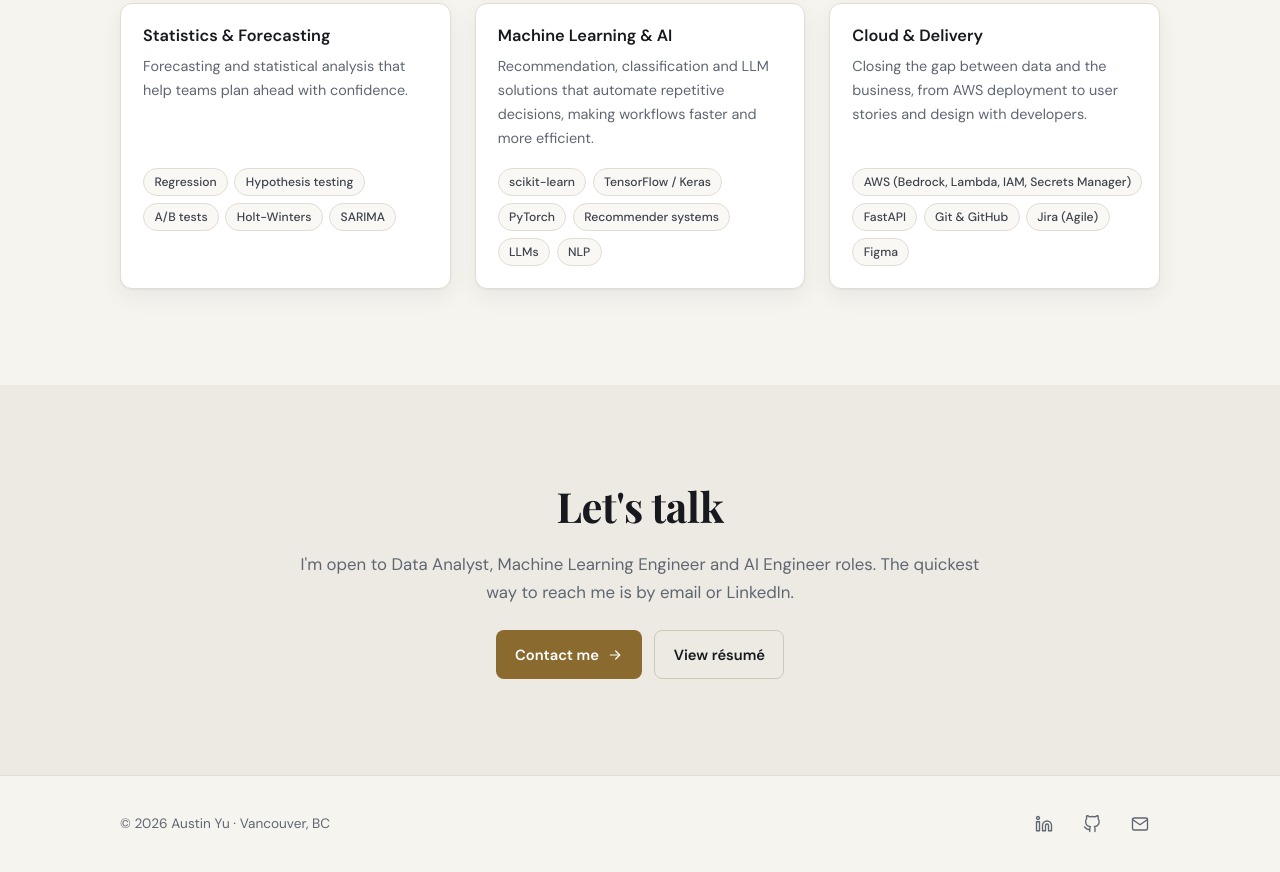
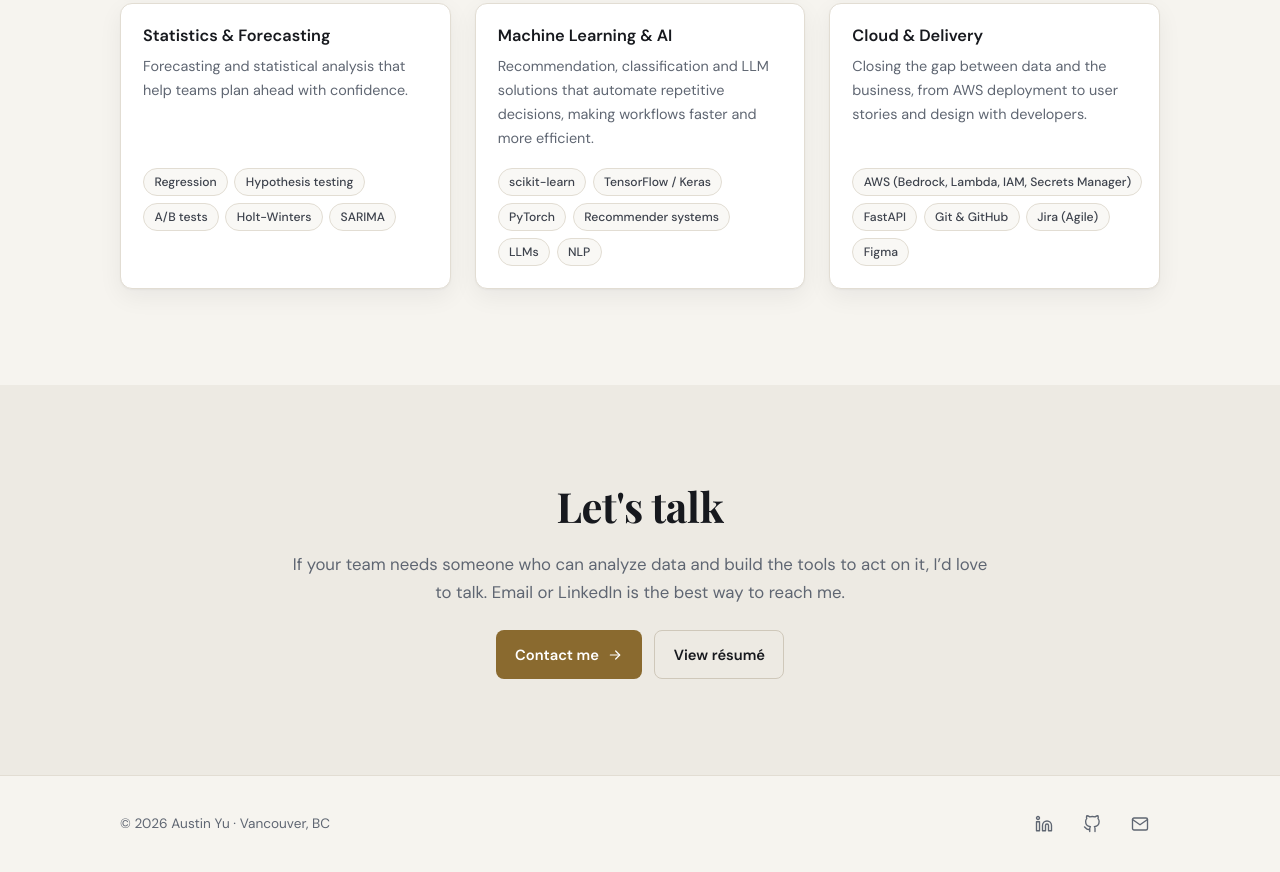
Before and after one commit to FreedomVAce/austinykw.github.io, an Astro site: page / in a window 1280 px wide. Shown: the part 3827-4699 px from the top of the page. Built offline with nearby package versions, Linux system fonts and the light colour scheme; Astro itself is replaced by a stand-in of ours.

Commit message:
Warm up the Let's talk closing line

```diff
--- a/src/pages/index.astro
+++ b/src/pages/index.astro
@@ -86,7 +86,7 @@ const all = await getProjects();
   <section class="section section--alt">
     <div class="container closing">
       <h2 class="section-title">Let's talk</h2>
-      <p class="section-lead">I'm open to {profile.lookingFor}. The quickest way to reach me is by email or LinkedIn.</p>
+      <p class="section-lead">If your team needs someone who can analyze data and build the tools to act on it, I’d love to talk. Email or LinkedIn is the best way to reach me.</p>
       <div class="cta center">
         <a class="btn btn--primary" href={withBase('contact/')}>Contact me <Icon name="arrow" size={16} /></a>
         <a class="btn btn--ghost" href={withBase('resume/')}>View résumé</a>
```
